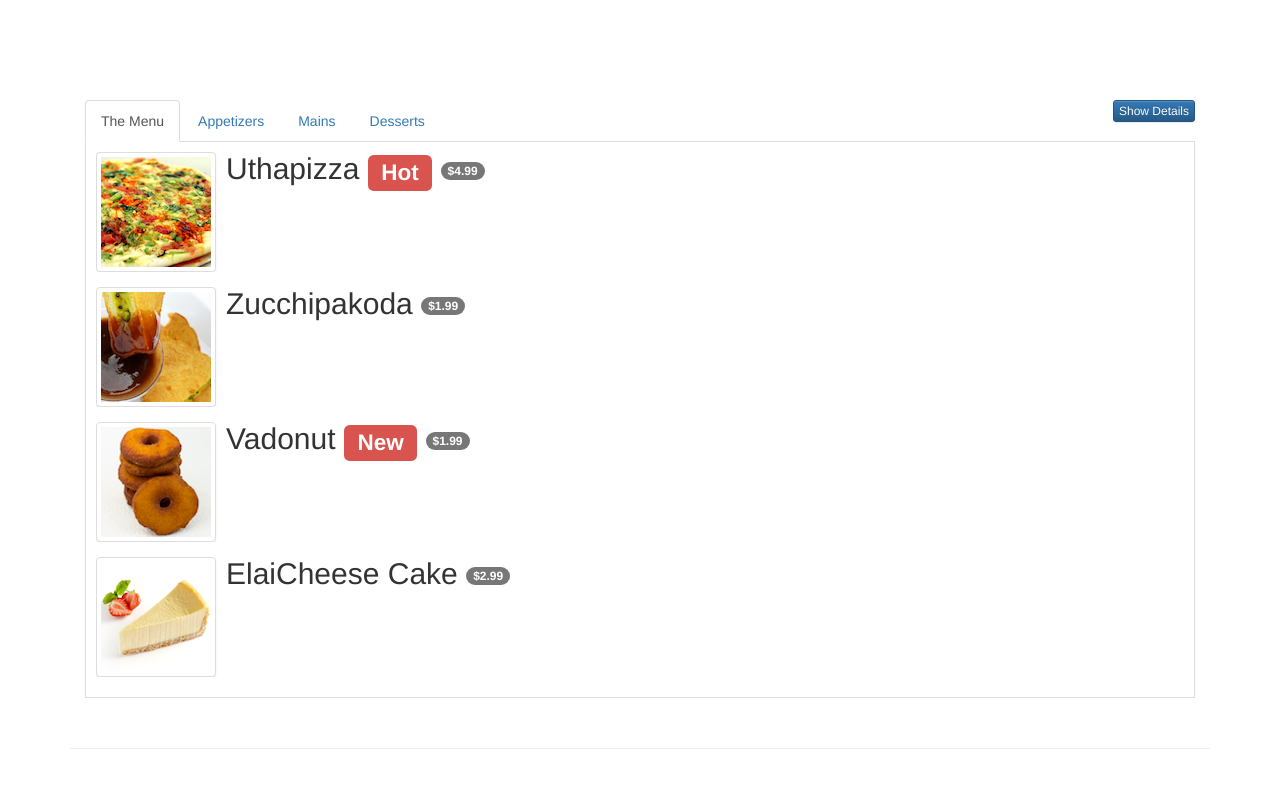
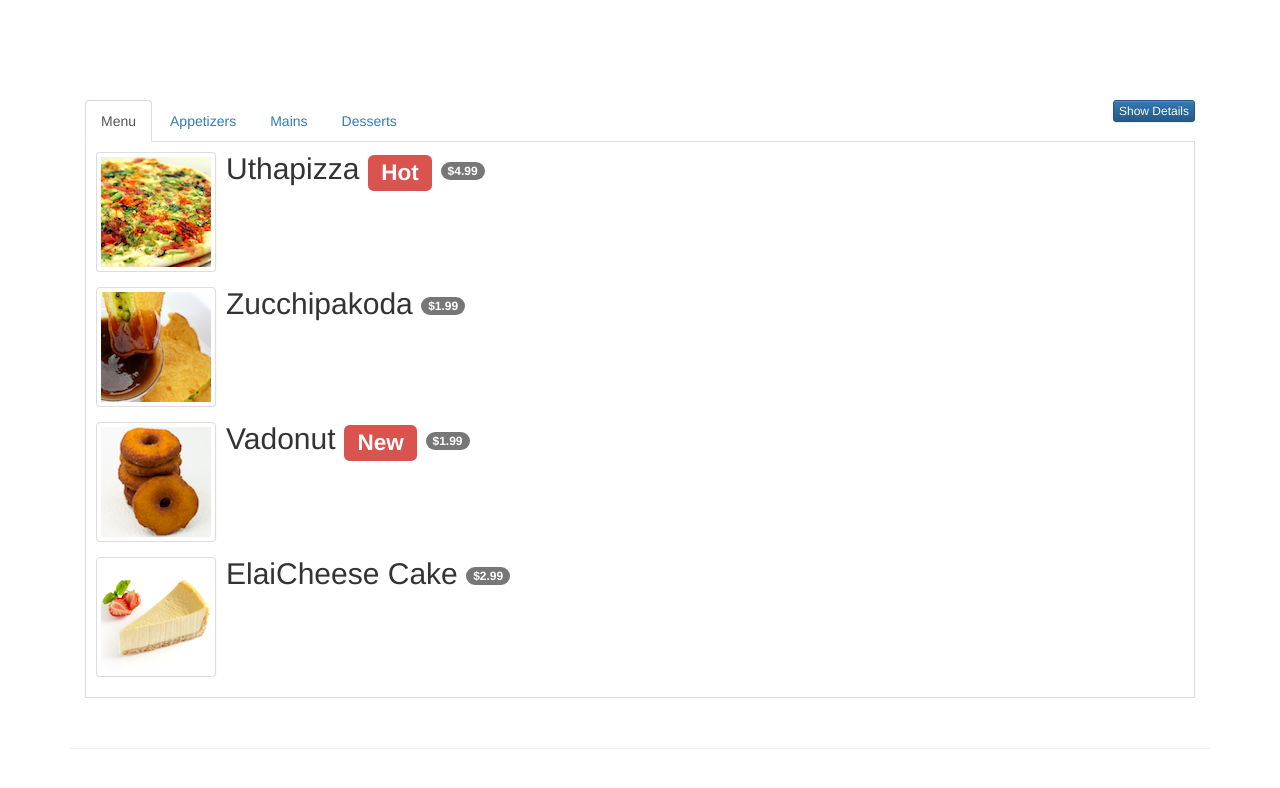
Before and after one commit to mo7amd/startup-chief, a website: page app/index.html in a window 1280 px wide. Drawn offline with Linux system fonts and the light colour scheme.

Commit message:
edit index file

```diff
--- a/app/index.html
+++ b/app/index.html
@@ -36,7 +36,7 @@
                      ng-class="{active:isSelected(1)}">
                     <a ng-click="select(1)"
                      aria-controls="all menu"
-                     role="tab">The Menu</a></li>
+                     role="tab">Menu</a></li>
                     <li role="presentation"
                      ng-class="{active:isSelected(2)}">
                     <a ng-click="select(2)"
```
